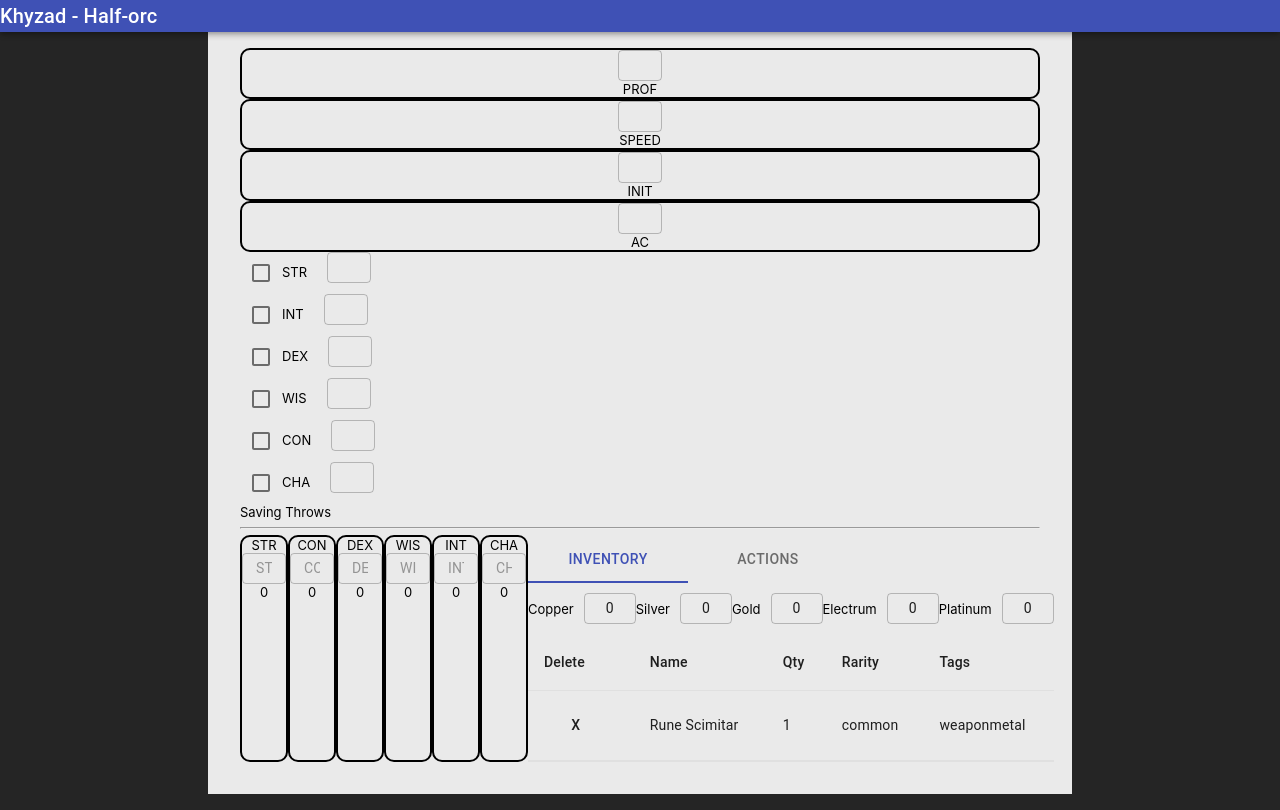
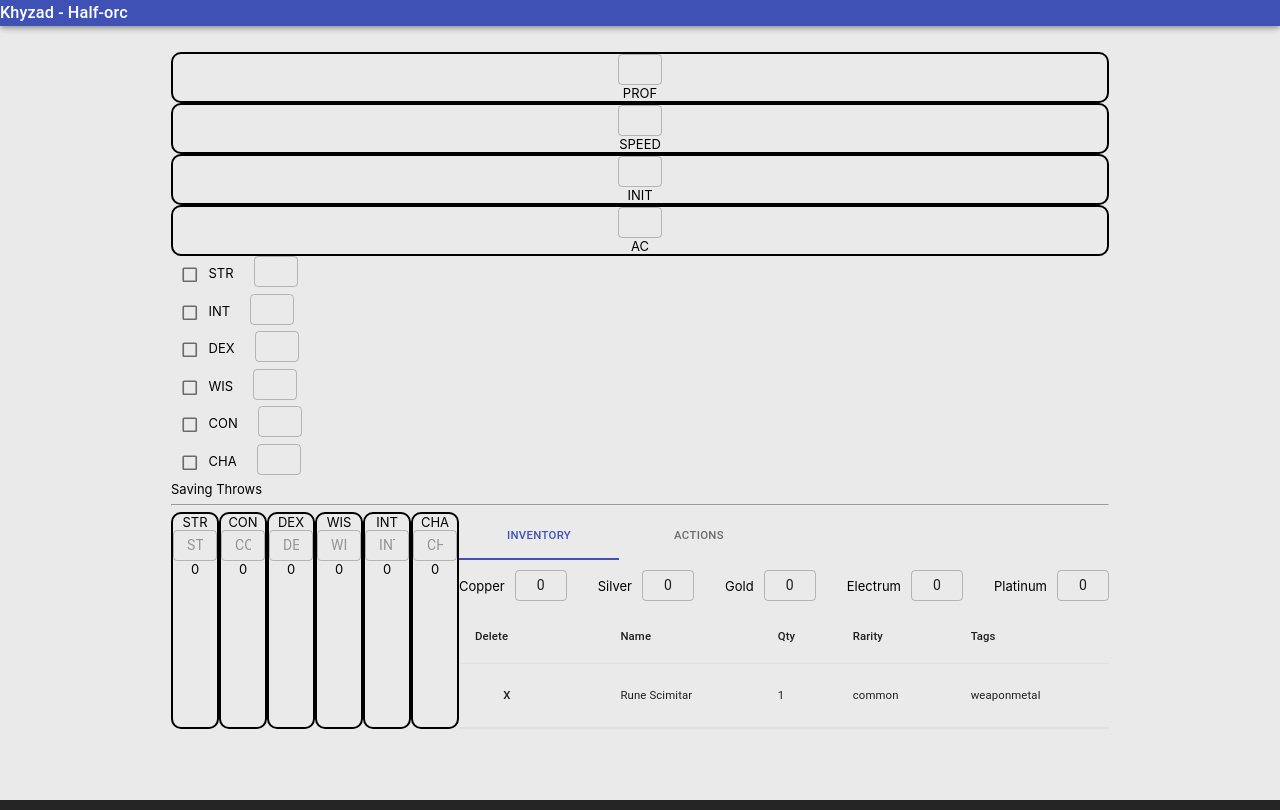
Before and after one commit to Khyzad/DndApp, a React (Create React App) app in the folder client/: page / in a window 1280 px wide. Built offline with nearby package versions, Linux system fonts and the light colour scheme.

Commit message:
Expand sheet

```diff
--- a/client/src/components/Tabs/InventoryTab.tsx
+++ b/client/src/components/Tabs/InventoryTab.tsx
@@ -28,7 +28,11 @@ const rowStyle: CSSProperties = {
 const useStyles = makeStyles({
   table: {
     marginTop: '10px',
-  }
+  },
+  cell: {
+    paddingBottom: 0,
+    paddingTop: 0,
+  },
 });
 
 interface IRowProps {
@@ -54,7 +58,7 @@ const InventoryRow: React.FC<IRowProps> = (props: IRowProps) => {
             <TableCell colSpan={2}>{tags}</TableCell>
          </TableRow>
          <TableRow hidden={!open}>
-            <TableCell style={{ paddingBottom: 0, paddingTop: 0 }} colSpan={9}>
+            <TableCell className={classes.cell} colSpan={9}>
                <Collapse in={open} timeout="auto" unmountOnExit>
                   {description}
                </Collapse>
--- a/client/src/index.scss
+++ b/client/src/index.scss
@@ -1,4 +1,4 @@
-body {
+html, body {
   padding: 0;
   margin: 0;
   font-family: -apple-system, BlinkMacSystemFont, 'Segoe UI', 'Roboto', 'Oxygen', 'Ubuntu', 'Cantarell', 'Fira Sans', 'Droid Sans', 'Helvetica Neue', sans-serif;
@@ -6,6 +6,7 @@ body {
   -moz-osx-font-smoothing: grayscale;
   background-color: rgb(37, 37, 37);
   font-size: small;
+  height: 100%;
 }
 
 code {
@@ -14,15 +15,15 @@ code {
 
 #root {
   display: flex;
-  align-items: center;
+  align-items: flex-start;
   justify-content: center;
+  height: 100%;
+  background-color: #eaeaea;
 }
 
 #sheet {
-  background-color: #eaeaea;
-  margin: 1rem;
   padding: 2rem;
-  width: 800px;
+  margin-top: 2rem;
 }
 
 .center {
```
